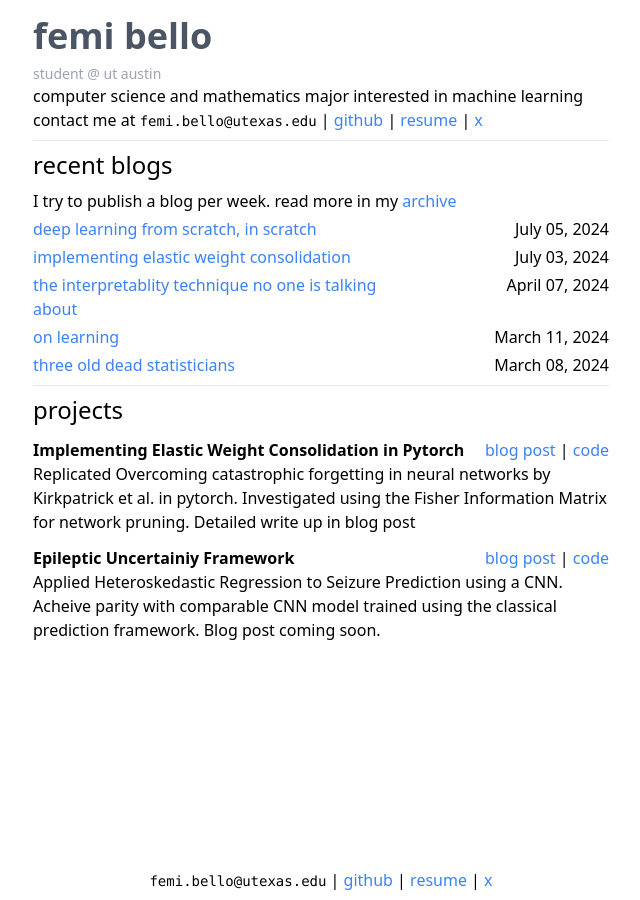
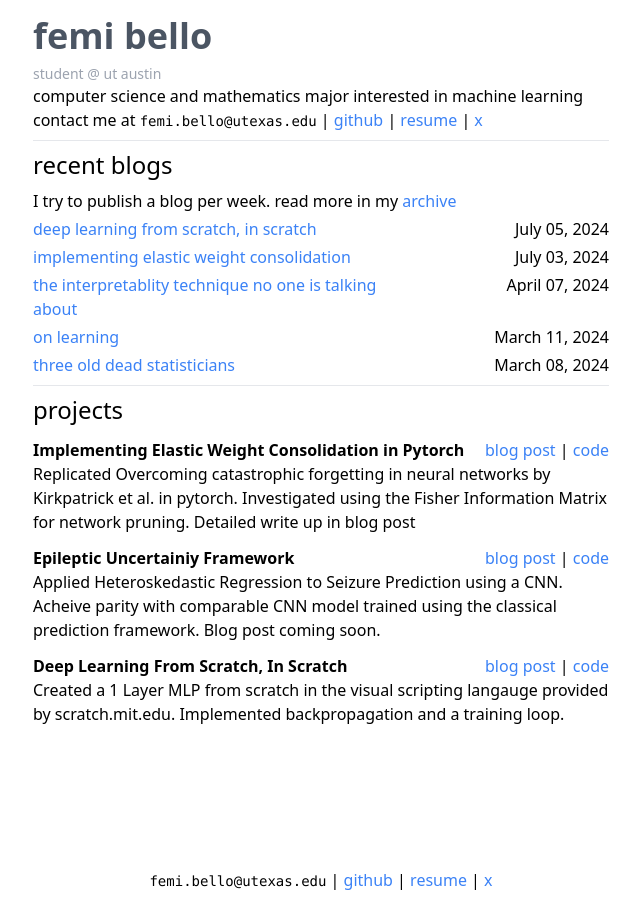
Before and after one commit to bell-boy/bell-boy.github.io, a Jekyll site: the page built from index.md, in a window 1280 px wide. Shown: the whole page, without its empty margins (319-959 px from the left). Built offline with Jekyll 4.4.1, drawn with Linux system fonts in a browser that asks for light colours.

Commit message:
Update homepage

```diff
--- a/_layouts/home.html
+++ b/_layouts/home.html
@@ -42,6 +42,12 @@
         code_url = "https://github.com/bell-boy/SeizureSense"
         blog_url = "https://drive.google.com/file/d/1wRe8R8Xyd5VdlRU2eJHBjq76D6fkvUcq/view?usp=sharing"
       %}
+      {% include _components/project_card.html
+        title = "Deep Learning From Scratch, In Scratch"
+        description = "Created a 1 Layer MLP from scratch in the visual scripting langauge provided by scratch.mit.edu. Implemented backpropagation and a training loop."
+        code_url = "https://scratch.mit.edu/projects/1043415512/"
+        blog_url = "/2024/07/05/deep-learning-from-scratch-in-scratch.html"
+      %}
     </div>
   </div>
   <footer class="py-2">
```
Also changed, not shown: assets/css/main.css (+4 -4 lines), assets/css/tailwind.css.
